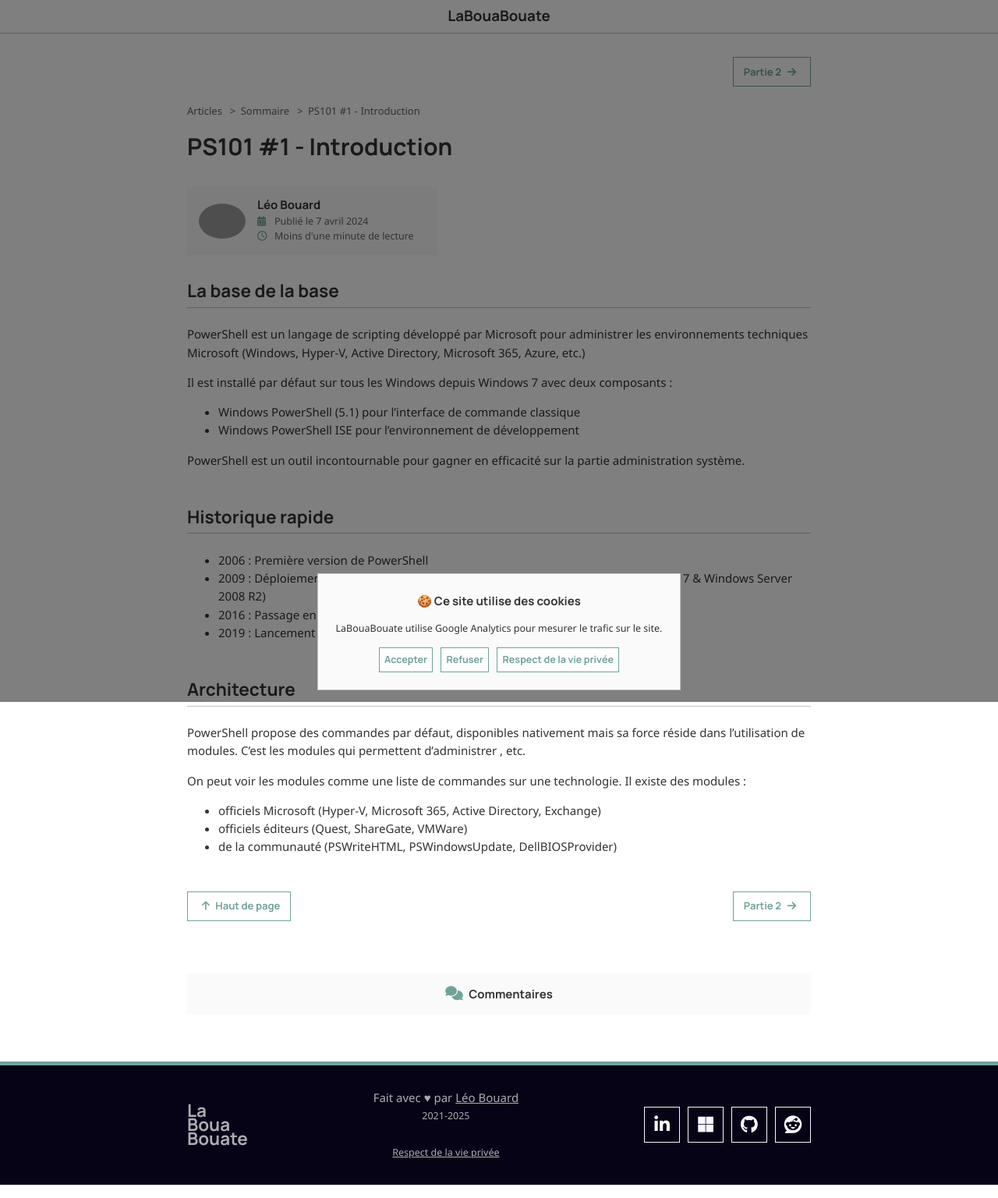
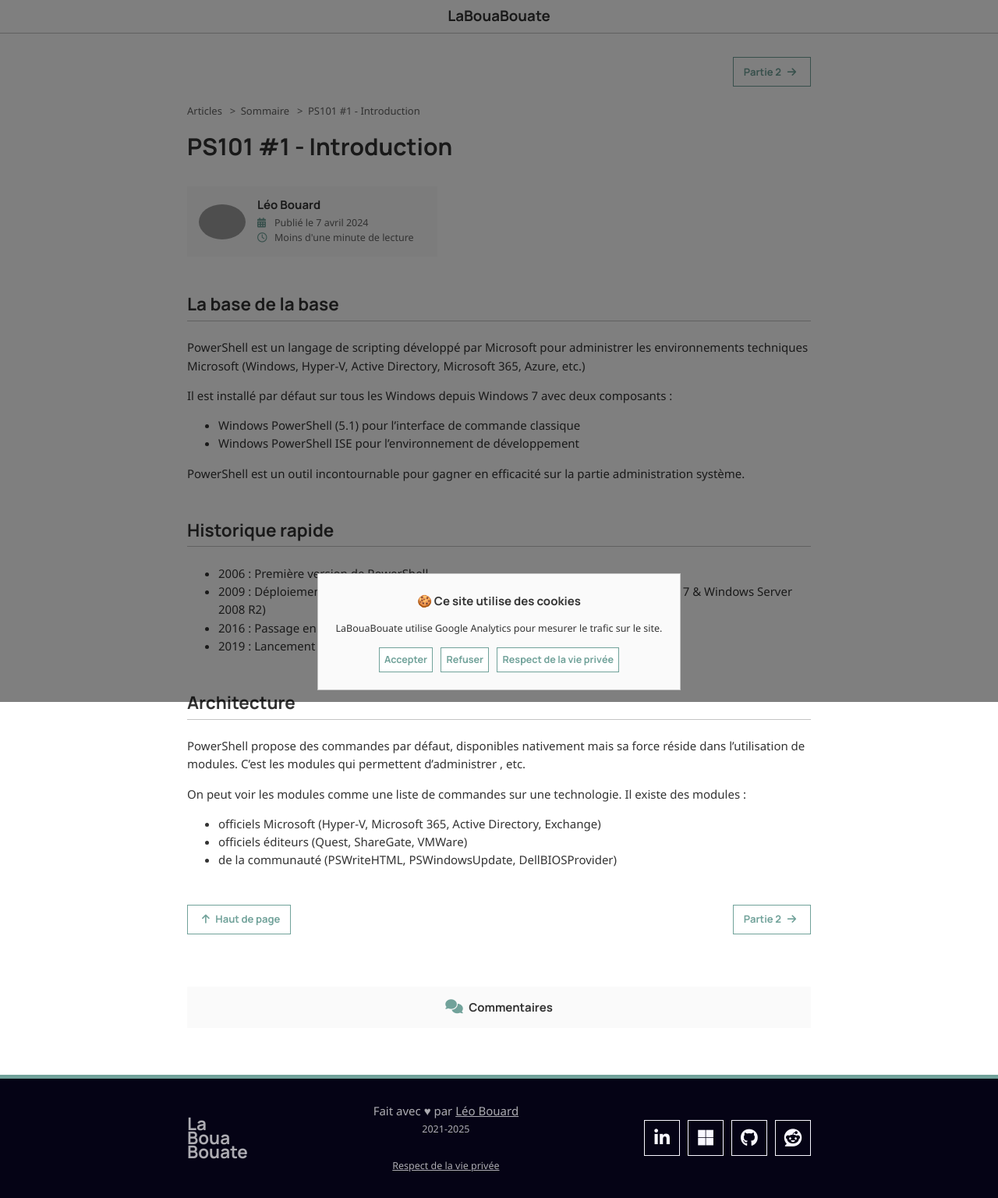
Before and after one commit to leobouard/leobouard.github.io, a Jekyll site: the page built from _posts/2024-04-07-cours-powershell-from-scratch-001.md, in a window 1280 px wide. Shown: the whole page at 78% size. Built offline with Jekyll 4.4.1, drawn with Linux system fonts in a browser that asks for light colours; nearby versions of some CDN libraries; some web fonts are replaced; comment, search, counter and statistics services are not loaded; grey boxes are pictures that could not be loaded.

Commit message:
Update article-info.scss

```diff
--- a/_sass/article-info.scss
+++ b/_sass/article-info.scss
@@ -5,7 +5,6 @@
     background: var(--lightaccent);
     padding: 1em 2em 1em 1em;
     align-items: center;
-    margin-bottom: -1em;
 }
 
 div.article-info img {
@@ -33,5 +32,5 @@
     font-family: var(--titlefont);
     color: var(--text);
     font-size: larger;
-    margin-bottom: 0.12em;
+    margin-bottom: 0.25em;
 }
```
